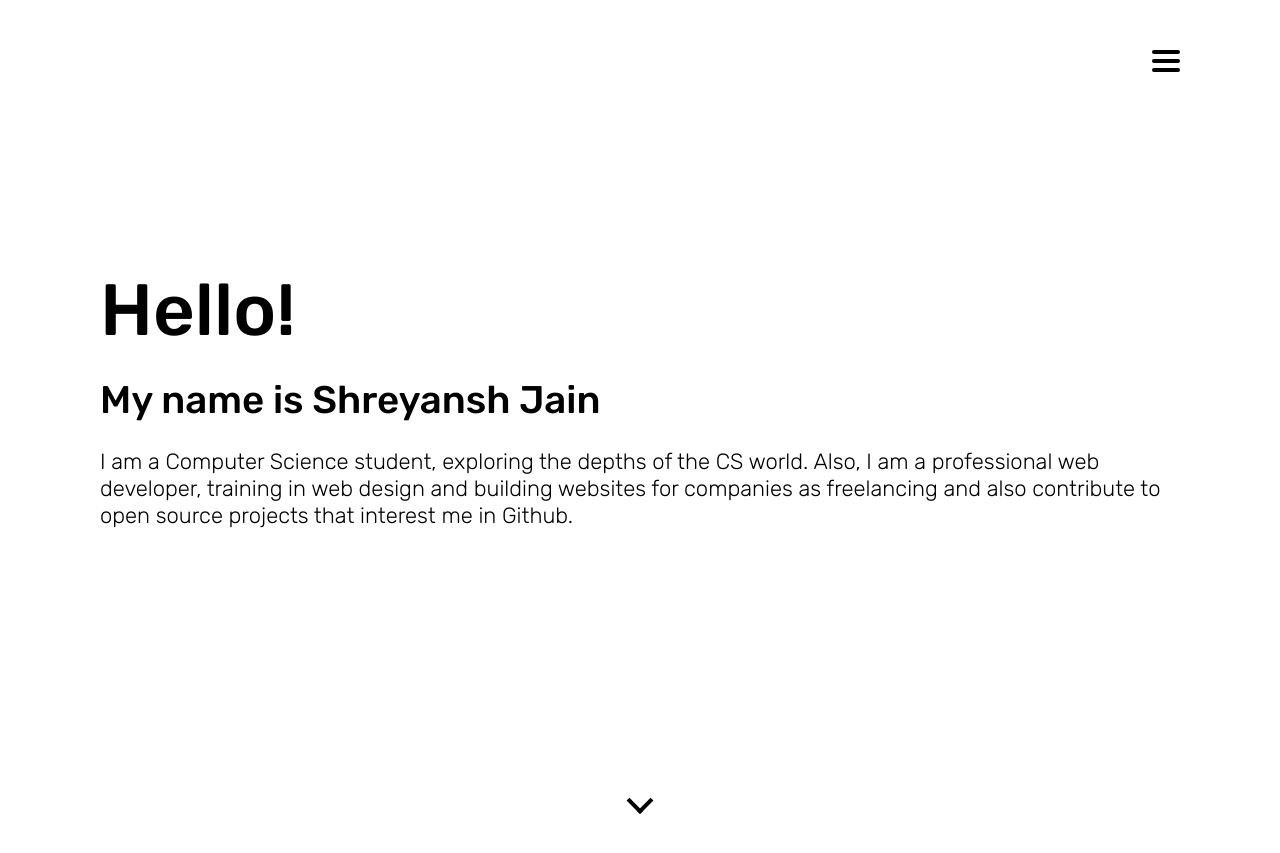
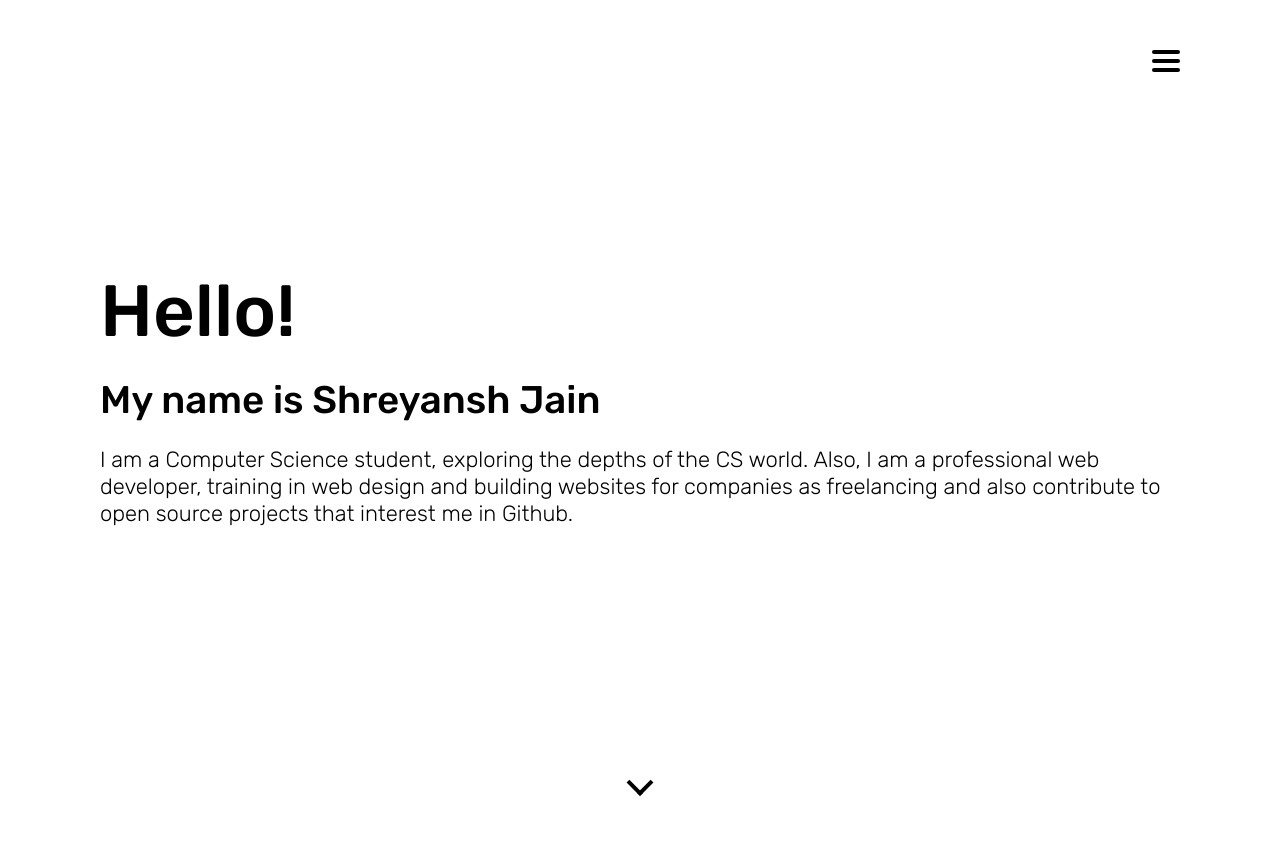
Before and after one commit to sudoshreyansh/sudoshreyansh.github.io, a Jekyll site: the page built from about.md, in a window 1280 px wide. Shown: the top 853 px of the page. Built offline with Jekyll 4.4.1, drawn with Linux system fonts in a browser that asks for light colours.

Commit message:
added some responsive css

```diff
--- a/style/style.css
+++ b/style/style.css
@@ -23,7 +23,7 @@
     width:38px;
     height:50px;
     position:absolute;
-    bottom:10%;
+    bottom:12%;
     left:50%;
     transform:translate(-50%, 50%);
     display:block;
@@ -59,10 +59,22 @@
     }
 
     .hero-content--main {
-        margin-bottom:calc(18px + 0.5vw);
+        margin-bottom:calc(18px + 0.4vw);
     }
 
     .hero-content--sub {
-        margin-bottom:calc(18px + 0.5vw);
+        margin-bottom:calc(18px + 0.4vw);
     }
 }
+
+@media (max-width:394px)  {
+    .hero-content--sub {
+        max-width:10em;
+    }
+}
+
+@media (max-width:700px) and (min-width:600px)  {
+    .hero-content--sub {
+        max-width:10em;
+    }
+}
```
